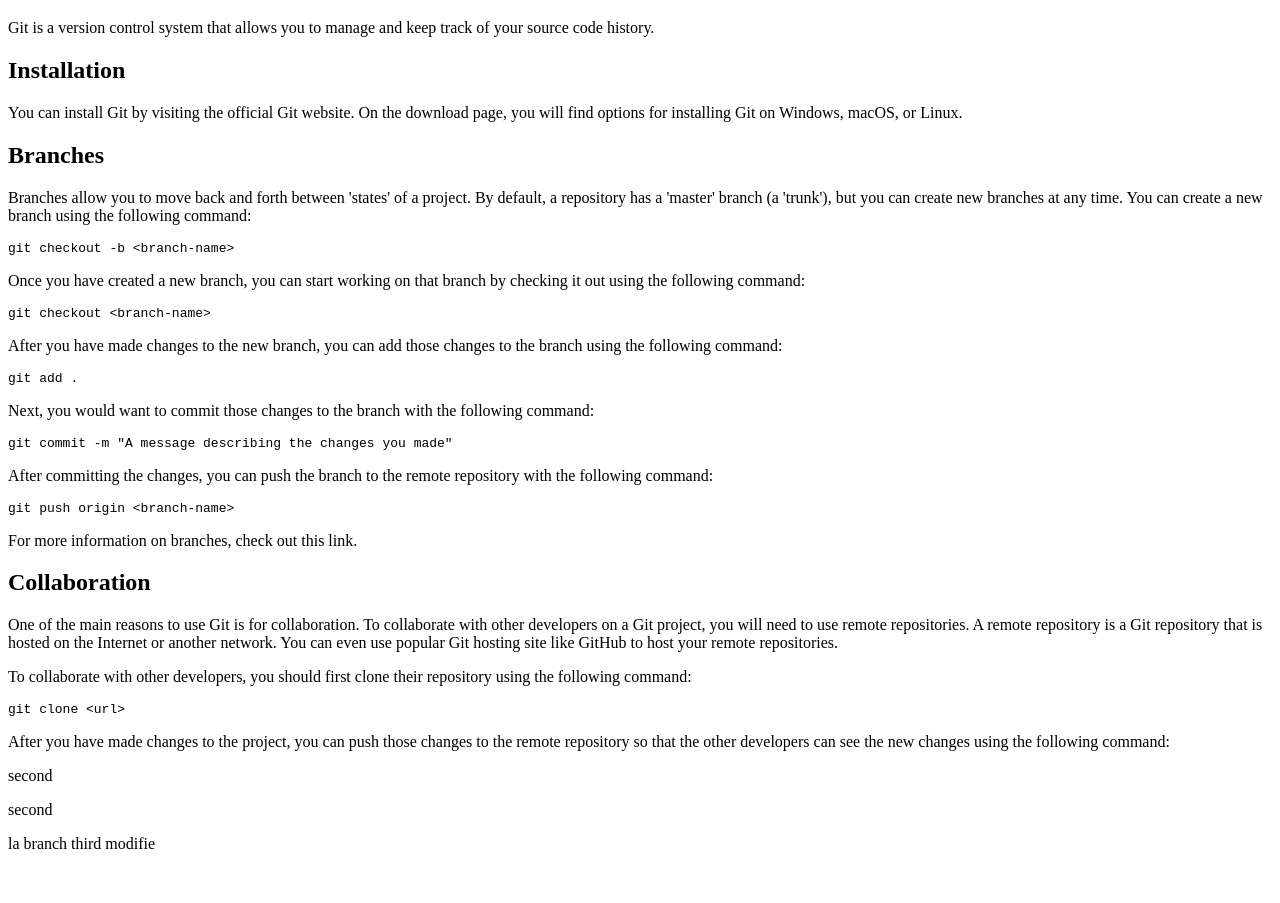
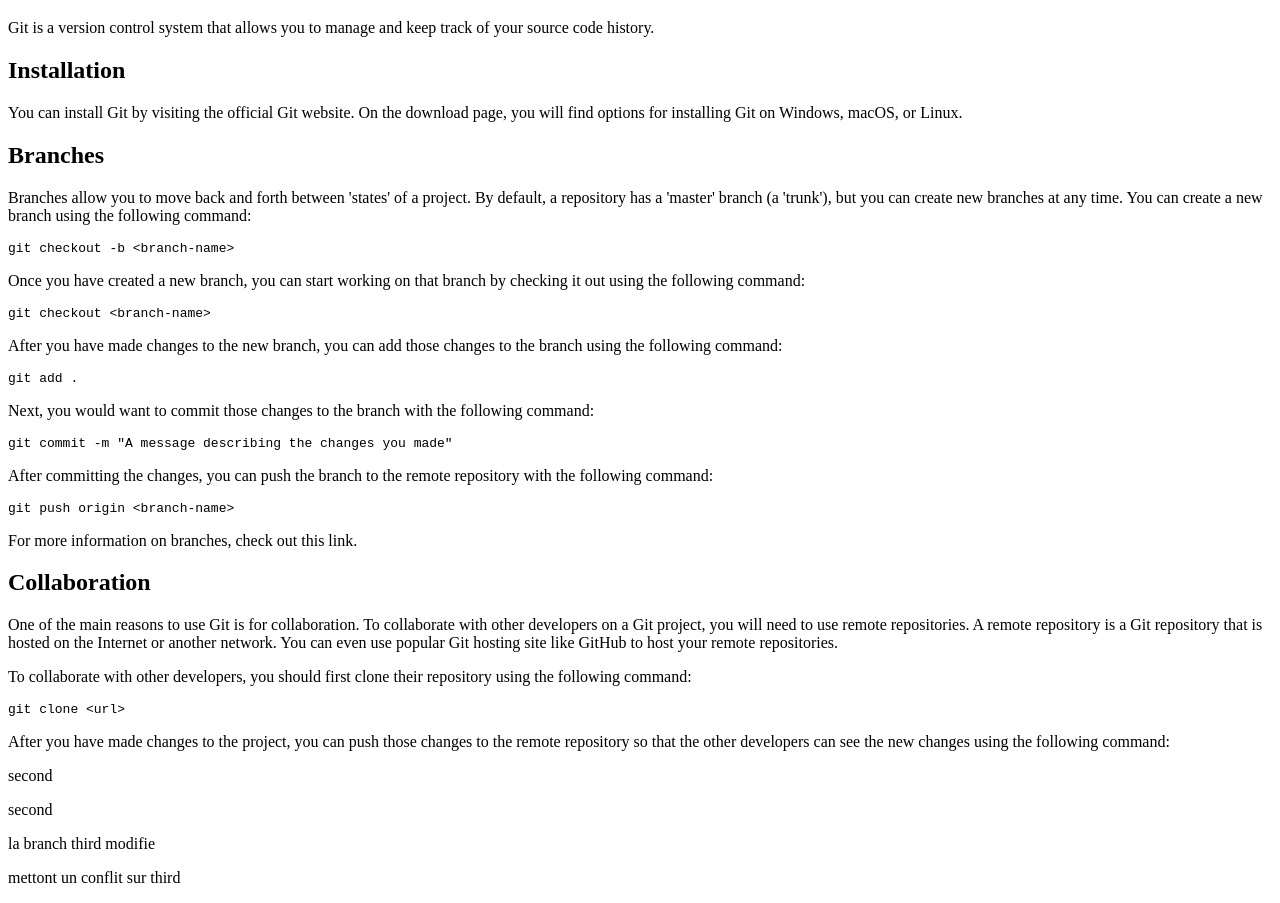
Before and after one commit to Gbessaya-joseph/Git_TP, a plain HTML site: page index.html in a window 1280 px wide. Shown: the part 61-964 px from the top of the page. Before the commit the page ends 930 px from the top, so only its background shows below. Drawn offline with Linux system fonts and the light colour scheme.

Commit message:
le commitde conflit  sur le third

```diff
--- a/index.html
+++ b/index.html
@@ -31,5 +31,6 @@
         <p>second</p>
         <p>second</p>
         <p>la branch third modifie</p>
+        <p>mettont un conflit sur third</p>
 </body>
 </html>
```
